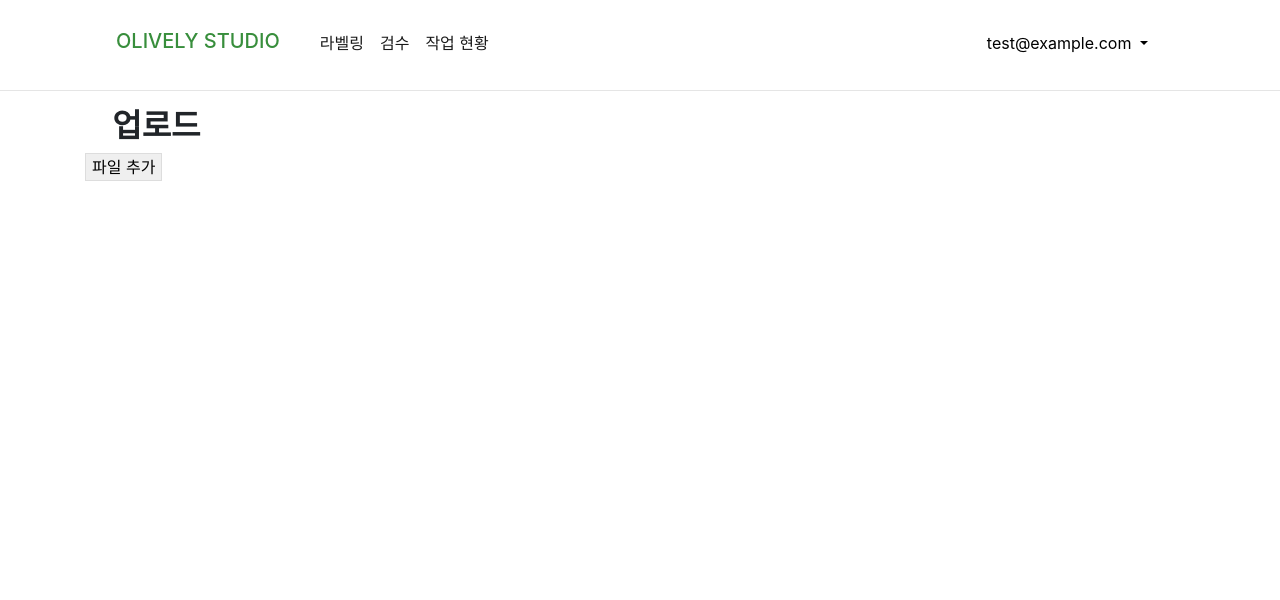
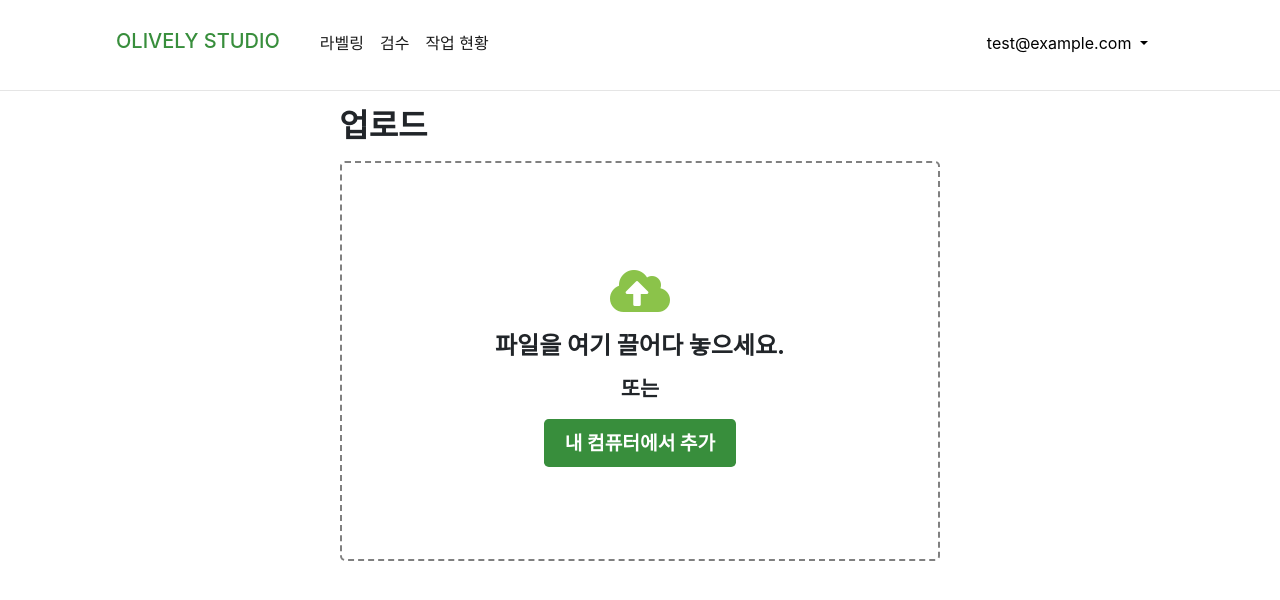
Before and after one commit to ksi2564/shoes_label, a Django app: page /task/data_upload/ in a window 1280 px wide. Shown: the top 600 px of the page. Run offline with Django 4.2, Linux system fonts and the light colour scheme; some libraries are stand-ins or nearby versions.

Commit message:
data_upload.html css 적용

```diff
--- a/static/base.css
+++ b/static/base.css
@@ -6,3 +6,42 @@ img {
     max-width: 100%;
     display: block;
 }
+#wrap{
+  display: flex;
+  justify-content: center;
+  align-items: center;
+}
+.drag-area{
+    border: 2px dashed grey;
+    height: 400px;
+    width: 600px;
+    border-radius: 5px;
+    display: flex;
+    align-items: center;
+    justify-content: center;
+    flex-direction: column;
+}
+.drag-area .icon{
+    font-size: 3rem;
+    color: #8BC34A;
+}
+.drag-area header{
+    font-size: 1.5rem;
+    font-weight: bold;
+}
+.drag-area span{
+    font-size: 1.3rem;
+    font-weight: bold;
+    margin: .6rem 0 .9rem 0;
+}
+.drag-area button{
+    padding: .6rem 1.3rem;
+    font-size: 1.2rem;
+    font-weight: bold;
+    border: none;
+    outline: none;
+    background: #388E3C;
+    color: #fff;
+    border-radius: .3rem;
+    cursor: pointer;
+}
--- a/task/templates/taskapp/data_upload.html
+++ b/task/templates/taskapp/data_upload.html
@@ -3,19 +3,36 @@
 {% load static %}
 
 {% block content %}
-    <div class="container">
+    <div style="margin-left: 19.5rem; margin-top: 1rem; margin-bottom: 1rem">
         <div style="margin: 0 1.7rem">
             <h2 style="font-weight: bold;">업로드</h2>
         </div>
-        <button id="btn-upload" type="button" style="border: 1px solid #ddd; outline: none;">파일 추가</button>
-        <input id="input_file" multiple="multiple" type="file" style="display:none;">
     </div>
-    <script>
-            $(function () {
-                $('#btn-upload').click(function (e) {
-                    e.preventDefault();
-                    $('#input_file').click();
-                });
-            });
-        </script>
+    <div id="wrap">
+        <div class="drag-area">
+            <div class="icon"><i class="fas fa-cloud-upload-alt"></i></div>
+            <header>파일을 여기 끌어다 놓으세요.</header>
+            <span>또는</span>
+            <button>내 컴퓨터에서 추가</button>
+        </div>
+    </div>
+
+
+
+    {#    <div class="container">#}
+    {#        <div style="margin: 0 1.7rem">#}
+    {#            <h2 style="font-weight: bold;">업로드</h2>#}
+    {#        </div>#}
+    {#        <button id="btn-upload" type="button" style="border: 1px solid #ddd; outline: none;">파일 추가</button>#}
+    {#        <input id="input_file" multiple="multiple" type="file" style="display:none;">#}
+    {#    </div>#}
+    {#    <script>#}
+    {#            $(function () {#}
+    {#                $('#btn-upload').click(function (e) {#}
+    {#                    e.preventDefault();#}
+    {#                    $('#input_file').click();#}
+    {#                });#}
+    {#            });#}
+    {#        </script>#}
+
 {% endblock %}
```
